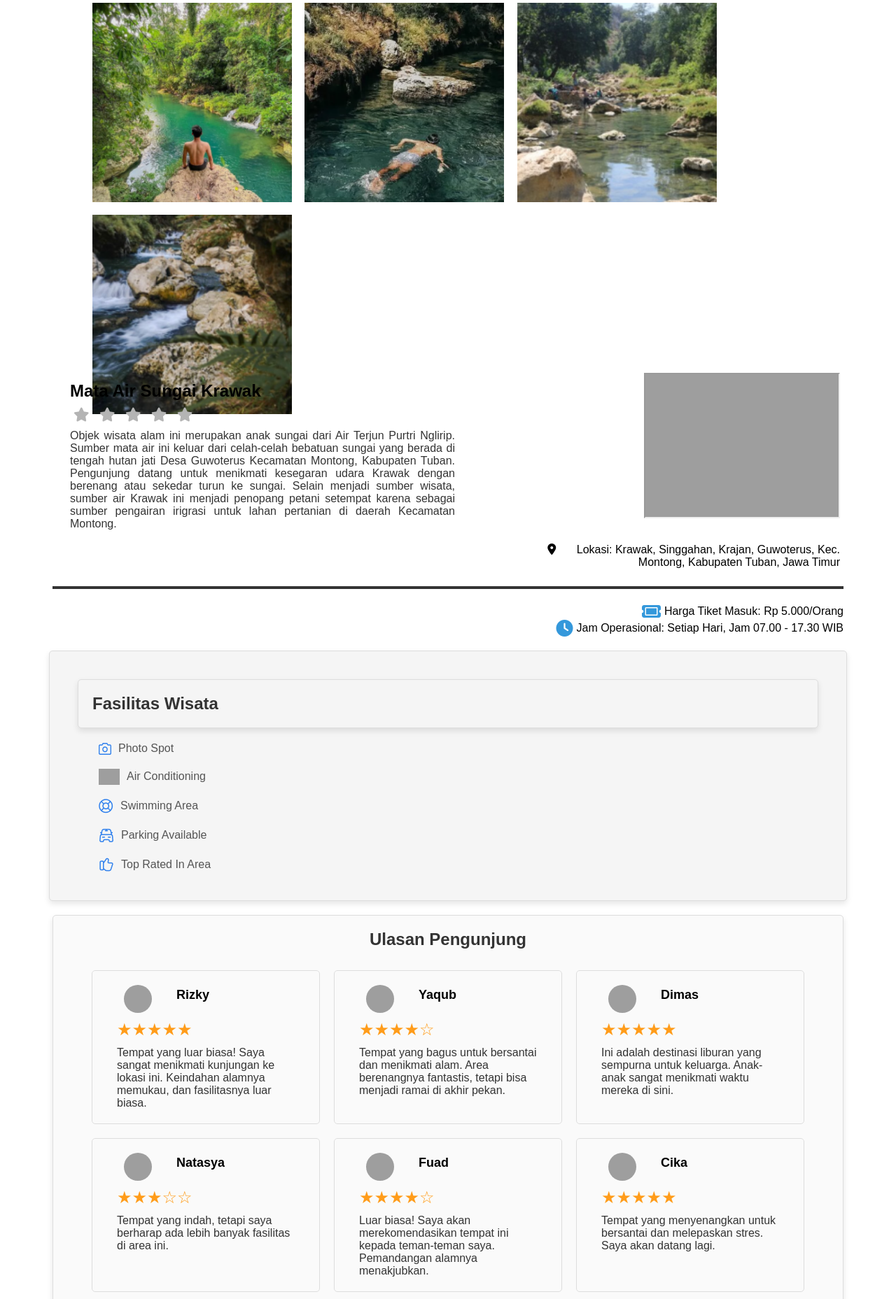
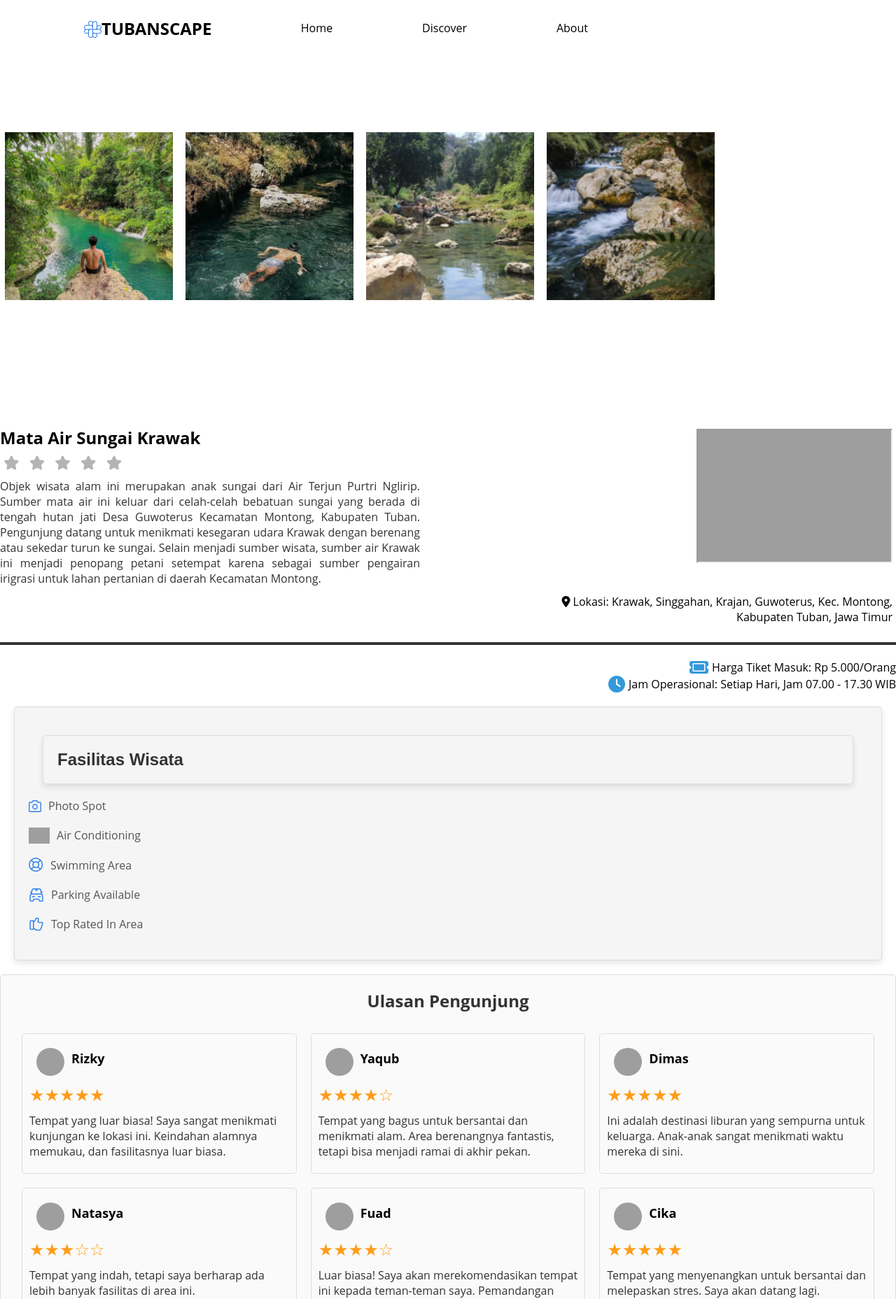
Before and after one commit to 22091397023KartikaFelicia/TubanSpace, a PHP site: page /gallery.html in a window 1280 px wide. Shown: the top 1857 px of the page at 70% size. Run offline with PHP 8.4, Linux system fonts and the light colour scheme; grey boxes are pictures that could not be loaded.

Commit message:
Content Update

```diff
--- a/gallery.html
+++ b/gallery.html
@@ -5,13 +5,24 @@
     <meta http-equiv="X-UA-Compatible" content="IE=edge">
     <meta name="viewport" content="width=device-width, initial-scale=1.0">
     <link rel="stylesheet" type="text/css" href="gallerystyle.css">
+    <link rel="stylesheet" type="text/css" href="style.css">
     <!-- Fontawesome CDN Link -->
     <link rel="stylesheet" href="https://cdnjs.cloudflare.com/ajax/libs/font-awesome/6.2.1/css/all.min.css" />
     <script src="script.js" defer></script>
     <title>TUBANSCAPE</title>
 </head>
-
+    <body>
+    <!-- Navbar -->
+    <nav class="navbar">
+        <h1 class="logo"><img src="photo/logo.png">TUBANSCAPE</h1>
+        <ul class="links">
+            <li><a href="index.html">Home</a></li>
+            <li><a href="discover.html">Discover</a></li>
+            <li><a href="AboutUs.html">About</a></li>
+        </ul>
+    </nav>
     <!-- gallery -->
+    <br>
     <section class="gallery">
         <div class="container">
             <div class="box-gallery">
@@ -22,6 +33,7 @@
             </div>
         </div>
     </section>
+    <br><br><br><br>
     <!-- Rating Box -->
     <div class="rating-box">
         <h2>Mata Air Sungai Krawak</h2>
@@ -167,4 +179,54 @@
 </div>
 <a href="index.html" class="back-button"><i class="fa-solid fa-arrow-left"></i> Kembali</a>
 </body>
-</html>
+
+<!-- Footer -->
+<section>
+    <footer class="footer">
+     <div class="footer-content">
+         <h2>Explore Tuban with My Dream Place</h2>
+         <p>Discover new places and experience</p>
+     </div>
+        <div class="foot-container">
+            <div class="row-foot">
+                <div class="footer-col">
+                    <h4>Explore</h4>
+                    <ul>
+                        <li><a href="discover.html">Air Terjun</a></li>
+                        <li><a href="discover.html">Gunung</a></li>
+                        <li><a href="discover.html">Pantai</a></li>
+                        <li><a href="discover.html">Goa</a></li>
+                     <li><a href="discover.html">See More</a></li>
+                    </ul>
+                </div>
+                <div class="footer-col">
+                    <h4>Get Help</h4>
+                    <ul>
+                        <li><a href="#">Help</a></li>
+                        <li><a href="#">Support</a></li>
+                        <li><a href="AboutUs.html">About Us</a></li>
+                    </ul>
+                </div>
+                <div class="footer-col">
+                    <h4>Hotel App</h4>
+                    <ul>
+                        <li><a href="https://www.agoda.com/?site_id=1891460&tag=f71b0106-fb42-0cf2-b13e-84355fbe83c7&device=c&network=g&adid=677317531393&rand=13831933649244889180&expid=&adpos=&aud=kwd-2230651387&gclid=CjwKCAjwp8OpBhAFEiwAG7NaEojyNEgac4jz4oIaC_ggjC30T952aa6z9A4V68tiwDbU0qYpDadTKBoCWSEQAvD_BwE&checkIn=2023-10-21&checkOut=2023-10-23&adults=1&rooms=1&pslc=1">
+                     Agoda</a></li>
+                        <li><a href="https://www.oyorooms.com/id/">Oyo</a></li>
+                        <li><a href="https://www.traveloka.com/en-id/">Traveloka</a></li>
+                        <li><a href="https://www.traveloka.com/en-id/">Reddoorz</a></li>
+                    </ul>
+                </div>
+                <div class="footer-col">
+                    <h4>follow us</h4>
+                    <div class="social-links">
+                        <a href="#"><i class="fab fa-facebook-f"></i></a>
+                        <a href="#"><i class="fab fa-twitter"></i></a>
+                        <a href="#"><i class="fab fa-instagram"></i></a>
+                        <a href="#"><i class="fab fa-linkedin-in"></i></a>
+                    </div>
+                </div>
+            </div>
+         </div>
+   </footer>
+ </section>
--- a/gallerystyle.css
+++ b/gallerystyle.css
@@ -5,6 +5,8 @@
     font-family: 'Open Sans', sans-serif;
     text-decoration: none;
     list-style: none;
+    margin-left: 25px;
+    margin-right: 25px;
 }
 
 @media (max-width: 1366px), (max-width: 768px), (max-width: 320px){
@@ -16,62 +18,18 @@
     }
 }
 
-/* Link Styles */
-a {
-    text-decoration: none;
-    color: #000;
-    font-size: 1rem;
-}
-
-a:hover {
-    color: burlywood;
-}
-
-/* Navbar */
-.navbar {
-    width: 100%;
-    max-width: 1200px;
-    margin: 0 auto;
-    display: flex;
-    align-items: center;
-    justify-content: space-between;
-    padding: 10px 20px;
-    margin-top: 20px;
-}
-
-.navbar .logo {
-    font-size: 1.5rem;
-    font-weight: bold;
-    color: #000;
-}
-
-.navbar .links {
-    display: flex;
-    gap: 8rem;
-}
-
-@media (max-width: 1366px), (max-width: 768px), (max-width: 320px){
-    .navbar .links {
-        display: flex;
-        flex-direction: column;
-        align-items: flex-end;
-        gap: 10px;
-    }
-}
-
 /* Gallery */
 .gallery {
     width: 100%;
-    height: 100vh;
+    /* height: 100vh; */
     display: flex;
     align-items: center;
-    margin-top: -100px;
-    margin-bottom: -155px;
+    /* margin-top: -100px; */
 }
 
 .gallery .box-gallery img {
-    width: 285px;
-    height: 285px;
+    width: 240px;
+    height: 240px;
     margin: 7px;
 }
 
@@ -90,14 +48,6 @@ a:hover {
 /* Import Google font - Poppins */
 @import url("https://fonts.googleapis.com/css2?family=Poppins:wght@200;300;400;500;600;700&display=swap");
 
-* {
-    margin: 0;
-    padding: 0;
-    box-sizing: border-box;
-    font-family: "Poppins", sans-serif;
-    margin-left: 25px;
-    margin-right: 25px;
-}
 
 header {
     font-size: 24px;
--- a/style.css
+++ b/style.css
@@ -85,6 +85,10 @@ a:hover {
     justify-content: space-between;
 }
 
+.logo img{
+    margin-left: 10vh;
+    margin-bottom: -4px;
+}
 .navbar .logo a {
     font-size: 1.5rem;
     font-weight: bold;
```
Also changed, not shown: discover.css (+5 -9 lines), discover.html (+8 -13 lines), index.html (+6 -6 lines), photo/Backgroun.png (added), photo/Logo (2).png (added), photo/logo.png (added), photo/search 1.svg (deleted), photo/star-s-fill 1.svg (deleted), photo/star-s-fill 2.svg (deleted), photo/star-s-fill 3.svg (deleted), photo/star-s-fill 4.svg (deleted), photo/star-s-fill 5.svg (deleted), photo/🦆 icon _slack logo_ (1).svg (deleted), photo/🦆 icon _slack logo_.svg (deleted).
